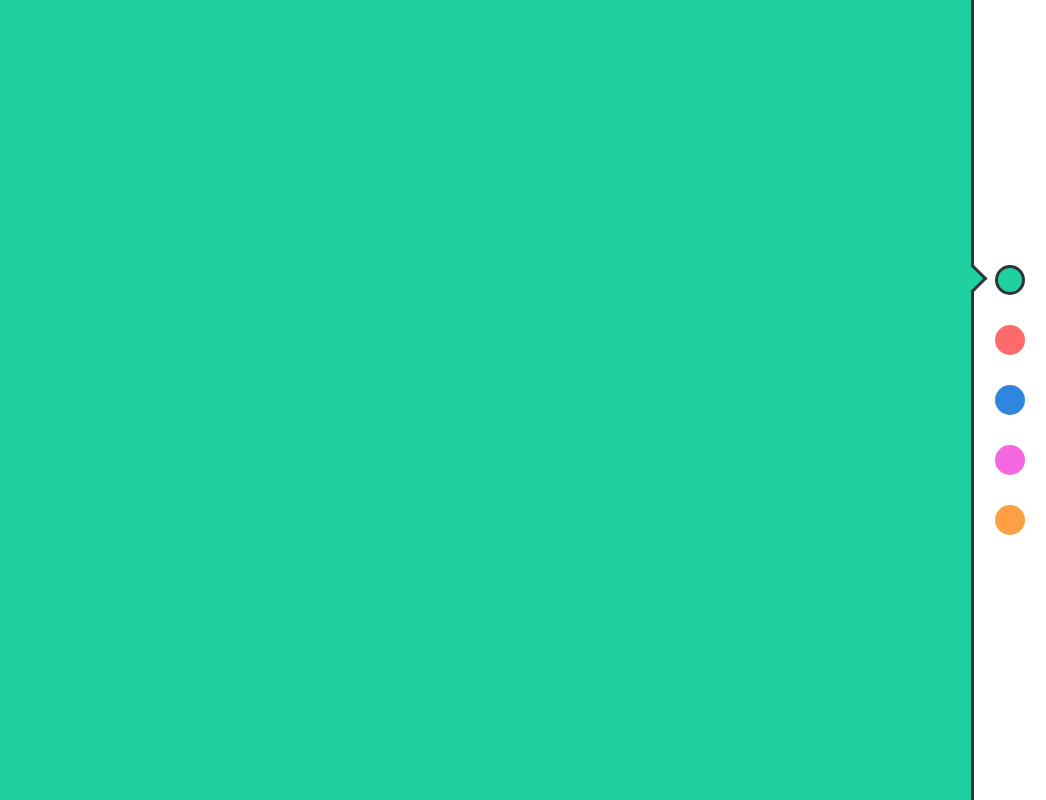
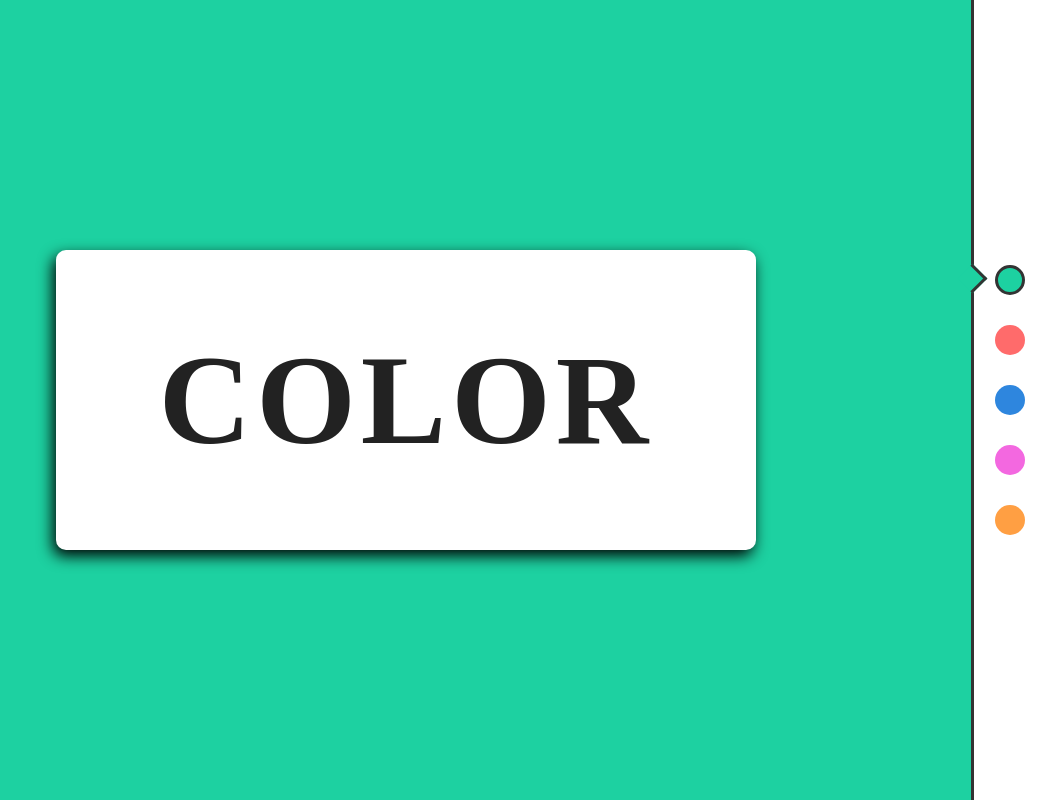
Before and after one commit to KILLERTIAN/Background-Color-Change, a plain HTML site: page index.html in a window 1280 px wide. Shown: the whole page, without its empty margins (234-1280 px from the left). Drawn offline with Linux system fonts and the light colour scheme.

Commit message:
Minor update

```diff
--- a/index.html
+++ b/index.html
@@ -16,6 +16,9 @@
         <span style="--clr:#f368e0;" onclick="changColor('#f368e0')"></span>
         <span style="--clr:#ff9f43;" onclick="changColor('#ff9f43')"></span>
     </div>
+    <div class="color_box">
+        <h1>COLOR</h1>
+    </div>
     <script>
         function changColor(color){
             document.body.style.background = color;
--- a/style.css
+++ b/style.css
@@ -8,6 +8,9 @@ body{
     min-height: 100vh;
     /* min-width: none; */
     background-color: #1dd1a1;
+    align-items: center;
+    justify-content: center;
+    display: flex;
 }
 .colors{
     position: absolute;
@@ -50,3 +53,23 @@ body{
 .colors span.active::before{
     opacity: 1;
 }
+.color_box{
+    display: flex;
+    position: absolute;
+    /* max-width: 300px; */
+    /* max-height: 200px; */
+    align-items: center;
+    justify-content: center;
+    /* top: 50%; */
+    /* left: 50%; */
+    background: #fff;
+    width: 700px;
+    height: 300px;
+    border-radius: 10px;
+    box-shadow: -3px 6px 15px 0px;
+}
+.color_box h1{
+    font-size: 8em;
+    color:#222;
+    letter-spacing: 5px;
+}
```
